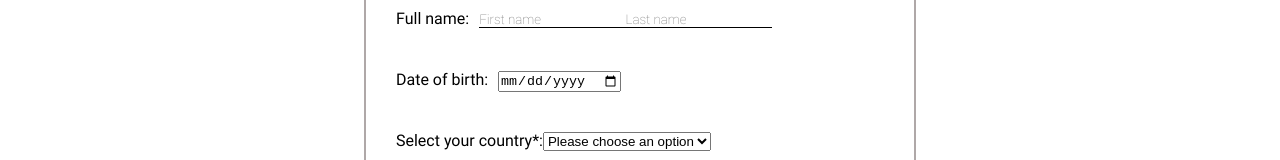
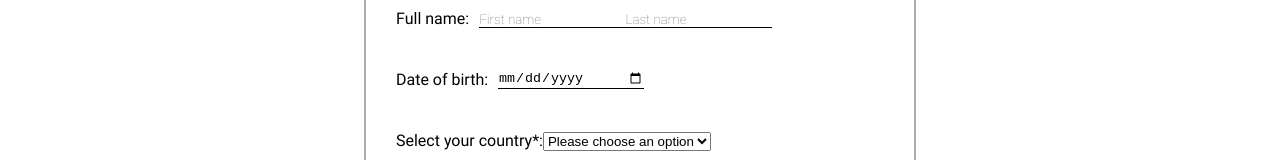
Before and after one commit to shevelevbv/RSS-React-March2023, a React (Vite) app in the folder components/: page /user in a window 1280 px wide. Shown: the part 173-333 px from the top of the page. Built offline with nearby package versions, Linux system fonts and the light colour scheme.

Commit message:
feat: style date inputs

```diff
--- a/components/src/components/form-components/DateInput.tsx
+++ b/components/src/components/form-components/DateInput.tsx
@@ -9,11 +9,11 @@ class DateInput extends React.Component<IPropsType> {
   }
   render = () => {
     return (
-      <div>
+      <div className="form__date">
         <label htmlFor="date" className="form__label">
           Date of birth:
         </label>
-        <input type="date" ref={this.props.dateInput} id="date" />
+        <input type="date" ref={this.props.dateInput} id="date" className="form__input form__input_date" />
       </div>
     );
   };
--- a/components/src/components/form-components/NameInput.tsx
+++ b/components/src/components/form-components/NameInput.tsx
@@ -15,7 +15,7 @@ class NameInput extends React.Component<IPropsType> {
           type="text"
           ref={this.props.nameInput}
           placeholder={this.props.text}
-          className="form__name__input"
+          className="form__input"
           spellCheck={false}
         />
       </div>
--- a/components/src/styles/UserDetails.scss
+++ b/components/src/styles/UserDetails.scss
@@ -23,19 +23,6 @@
     flex-direction: column;
   }
 
-  &__label {
-    margin-right: 10px;
-  }
-
-  &__name {
-    display: flex;
-    justify-content: flex-start;
-
-    &__input_container {
-      width: 30%;
-    }
-
-
   &__input {
     display: inline-block;
     width: 100%;
@@ -54,6 +41,22 @@
     &:hover {
       cursor: pointer;
     }
+
+    &_date {
+      width: 30%;
+    }
+  }
+
+  &__label {
+    margin-right: 10px;
+  }
+
+  &__name {
+    display: flex;
+    justify-content: flex-start;
+
+    &__input_container {
+      width: 30%;
     }
   }
 
@@ -62,6 +65,10 @@
     color: red;
     font-family: "Roboto Light Italic", sans-serif;
     font-size: 11px;
+  }
+
+  &__date {
+    display: flex;
   }
 
   &__saved {
```
Lines whose indentation alone changed are shown as unchanged.
